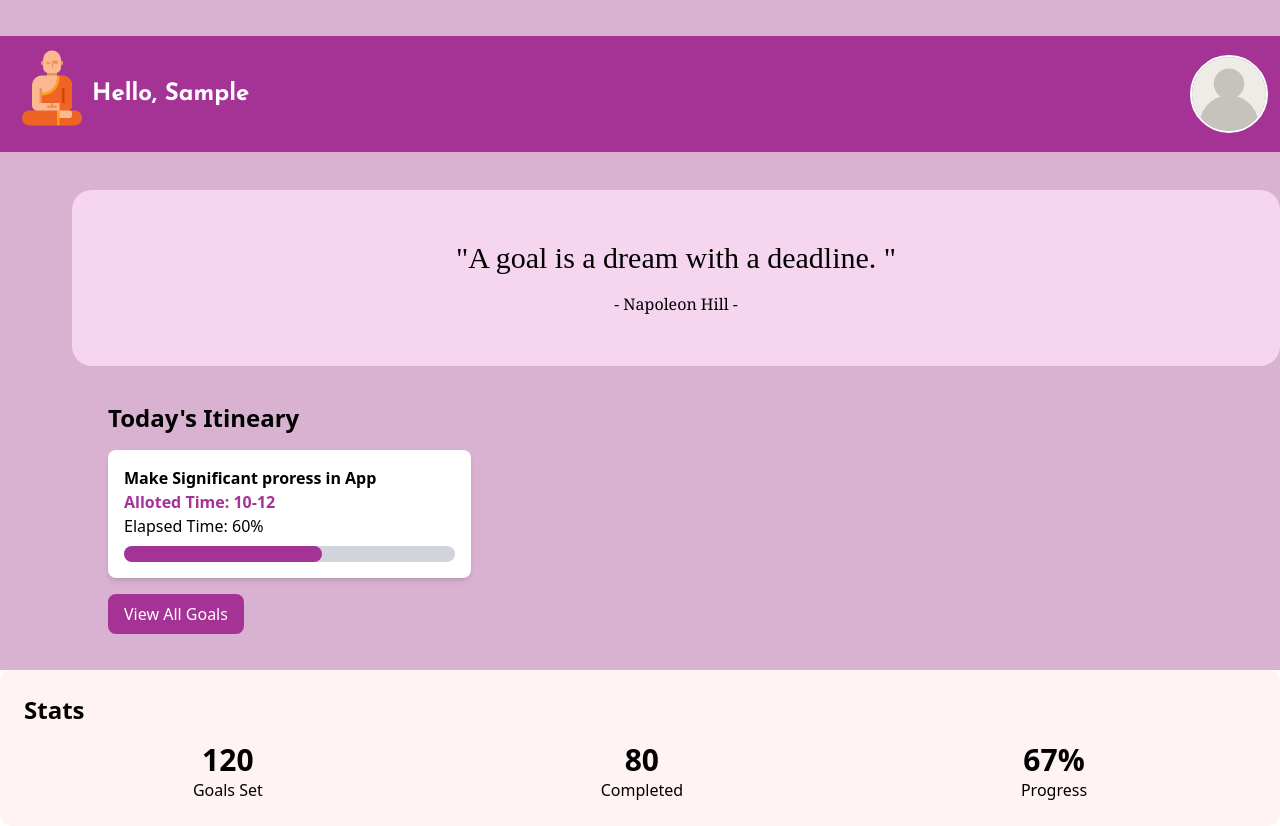
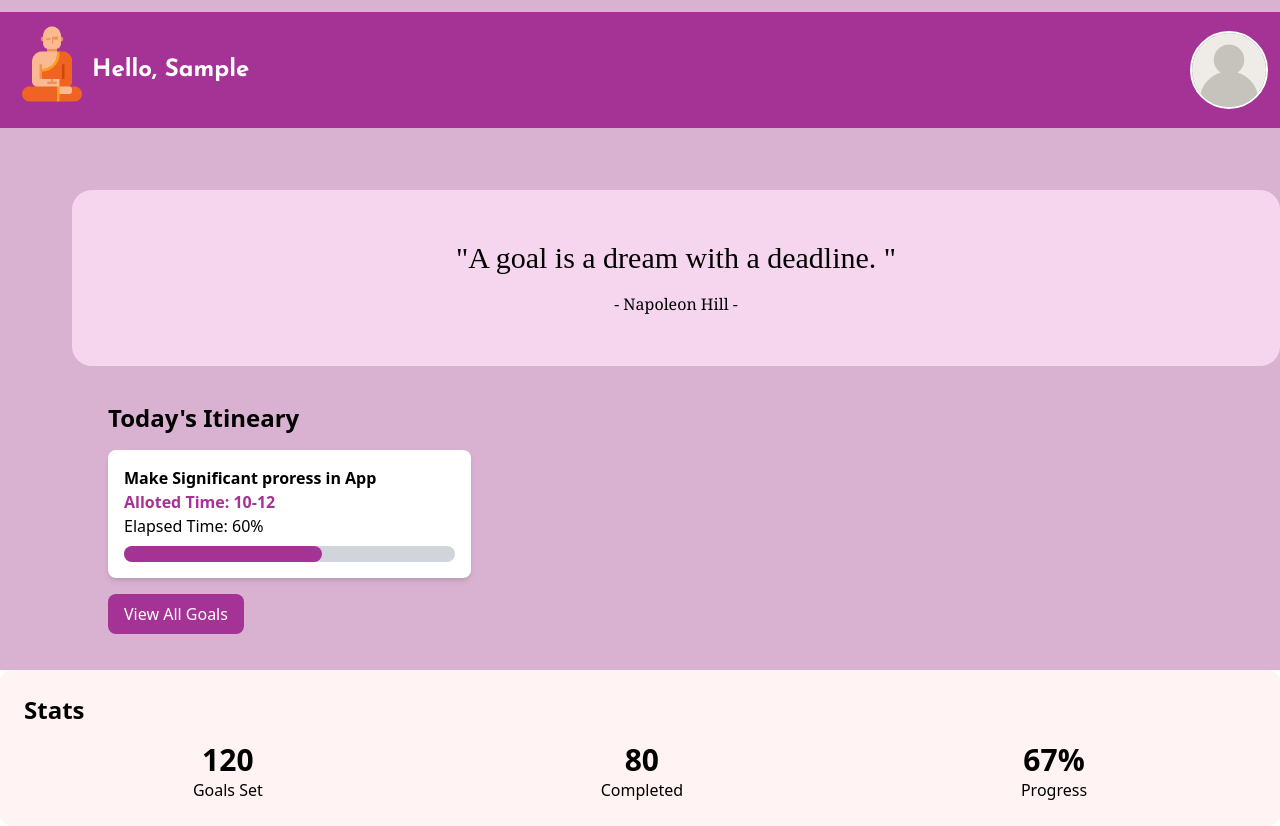
Before and after one commit to Syrillings/Monk_Mode, a Vue app: page /main in a window 1280 px wide. Built offline with nearby package versions, Linux system fonts and the light colour scheme; no server answers; the database is empty; sample sign-in values are in the browser's storage; a web font is replaced by a local one.

Commit message:
Tiny Detail

```diff
--- a/src/components/navbar.vue
+++ b/src/components/navbar.vue
@@ -72,7 +72,7 @@ const triggerFileInput = () => {
 
 
   <template>
-  <nav class="bg-tine z-10 fixed top-0 left-0 w-full p-3 mt-9 flex justify-between items-center">
+  <nav class="bg-tine z-10 fixed top-0 left-0 w-full p-3 mt-3 flex justify-between items-center">
     <div class="flex items-center ml-[20]">
       <img :src="logo8" class="h-50 w-20 mb-3">
       <h1 class="text-white font-bold text-2xl font-josefin">Hello, {{ userDisplayName }}</h1>
```
